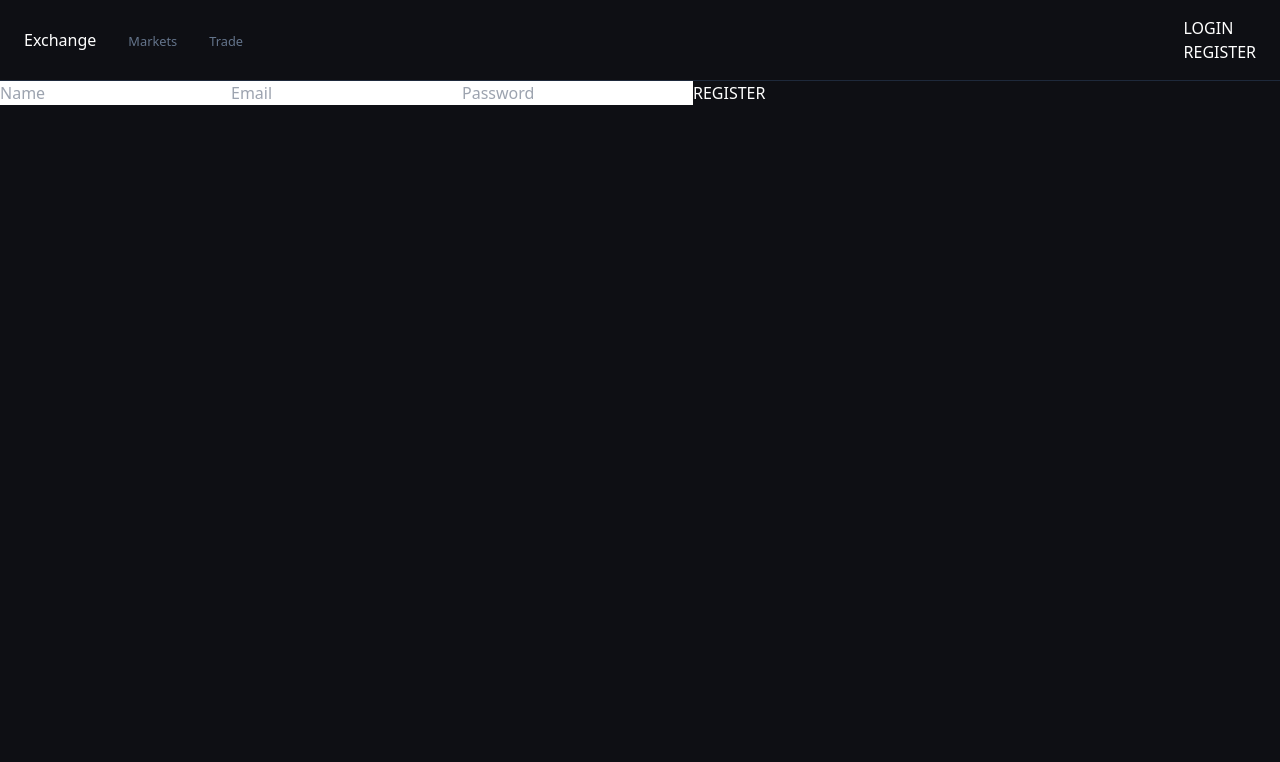
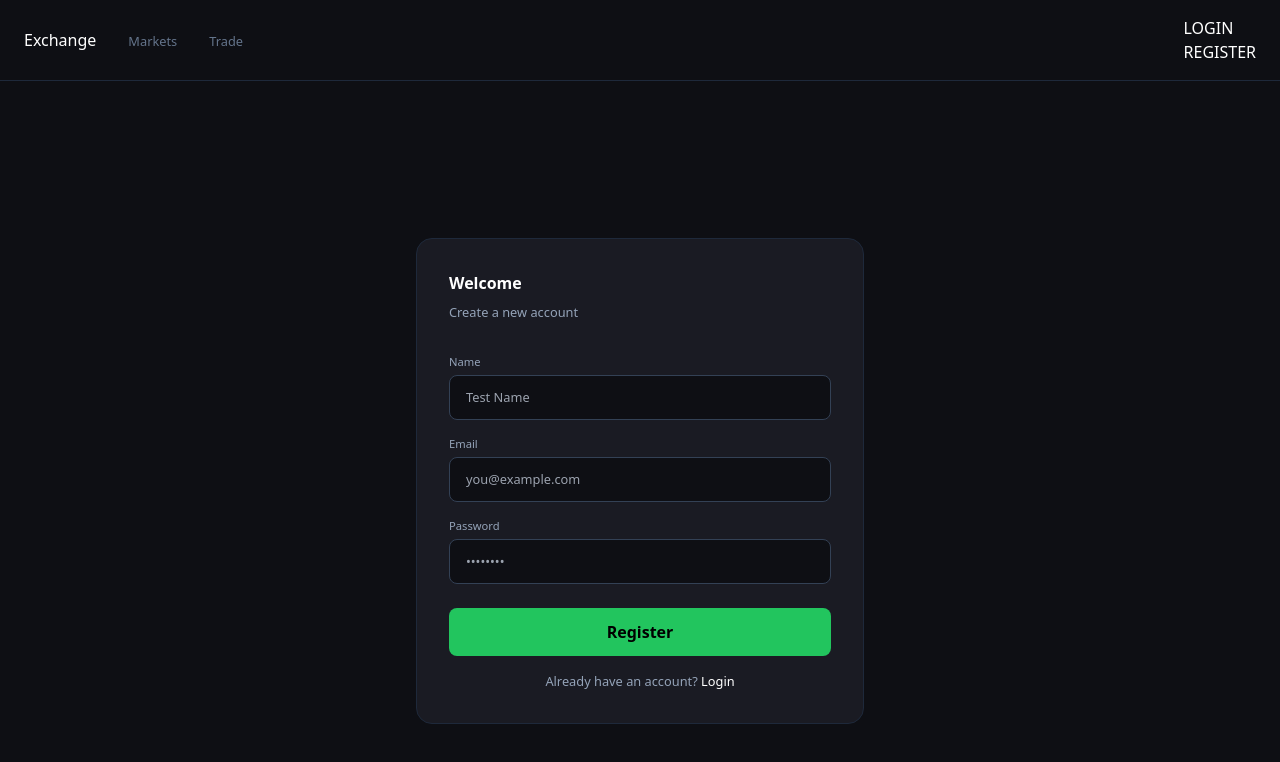
Before and after one commit to Kartik-Shrimali/Exchange_Project, a Next.js app: page /register in a window 1280 px wide. Shown: the top 762 px of the page. Built offline with nearby package versions, Linux system fonts and the light colour scheme.

Commit message:
added styling to login and register pages and a loader for tradeview(charts)

```diff
--- a/app/components/TradeView.tsx
+++ b/app/components/TradeView.tsx
@@ -1,4 +1,4 @@
-import { useEffect, useRef } from "react";
+import { useEffect, useRef, useState } from "react";
 import { ChartManager } from "../utils/chartManager";
 import type { KLine } from "../utils/types";
 import { getKlines } from "../utils/httpClient";
@@ -6,13 +6,12 @@ import { getKlines } from "../utils/httpClient";
 export default function TradeView({ market }: { market: string }) {
     const chartRef = useRef<HTMLDivElement>(null);
     const chartManagerRef = useRef<ChartManager>(null);
+    const [isLoading, setIsLoading] = useState(true);
 
     const init = async () => {
         let KLineData: KLine[] = [];
         try {
             KLineData = await getKlines(market, "1m", Math.floor((new Date().getTime() - 1000 * 60 * 60 * 24 * 7) / 1000), Math.floor((new Date().getTime()) / 1000));
-
-            console.log("KLine data:", KLineData);
         } catch (e) {
             console.log("Error: ", e);
         }
@@ -38,15 +37,26 @@ export default function TradeView({ market }: { market: string }) {
             );
             chartManagerRef.current = chartManager;
         }
+        setIsLoading(false);
     };
 
-    useEffect(()=>{
+    useEffect(() => {
         init();
-        const interval = setInterval(init , 1000 * 60);
+        const interval = setInterval(init, 1000 * 60);
         return () => clearInterval(interval);
-    } , [market , chartRef])
+    }, [market, chartRef])
 
     return (
-        <div ref={chartRef} style={{ height: "520px", width: "100%", marginTop: 4 }}></div>
+        <div style={{ height: "520px", width: "100%", marginTop: 4, position: "relative" }}>
+            {isLoading && (
+                <div className="absolute inset-0 flex items-center justify-center bg-[#0e0f14]">
+                    <div className="flex flex-col items-center gap-3">
+                        <div className="w-8 h-8 border-2 border-slate-600 border-t-green-500 rounded-full animate-spin"></div>
+                        <p className="text-slate-400 text-xs">Loading chart...</p>
+                    </div>
+                </div>
+            )}
+            <div ref={chartRef} style={{ height: "100%", width: "100%" }}></div>
+        </div>
     )
 }
--- a/app/login/page.tsx
+++ b/app/login/page.tsx
@@ -10,38 +10,65 @@ const BASE_URL = "http://localhost:3001/api/v1"
 export default function Login() {
     const [email, setEmail] = useState("");
     const [password, setPassword] = useState("");
-    const [error , setError] = useState("")
+    const [error, setError] = useState("")
     const router = useRouter();
     const login = useContext(loginContext);
 
     async function sendRequest() {
         try {
-            const response = await axios.post(`${BASE_URL}/auth/login`, {
-                email,
-                password
-            })
-
+            const response = await axios.post(`${BASE_URL}/auth/login`, { email, password })
             const token = response.data.token;
-
             localStorage.setItem("token", token);
             login.setLogin(true);
             router.push('/')
-
-        }catch(e){
-            setError("Failed to login check you email and password")
+        } catch (e) {
+            setError("Failed to login. Check your email and password.")
         }
     }
 
     return (
-        <div>
-            <input placeholder="Email" onChange={(e) => {
-                setEmail(e.target.value)
-            }}></input>
-            <input placeholder="Password" onChange={(e) => {
-                setPassword(e.target.value)
-            }}></input>
-            <button onClick={sendRequest}>LOGIN</button>
-            {error}
+        <div className="flex flex-col items-center justify-center min-h-screen">
+            <div className="w-full max-w-md bg-[#1a1b23] rounded-2xl p-8 border border-slate-800">
+                <h1 className="text-2xl font-bold text-white mb-2">Welcome back</h1>
+                <p className="text-slate-400 text-sm mb-8">Sign in to your account</p>
+
+                <div className="flex flex-col gap-4">
+                    <div className="flex flex-col gap-1">
+                        <label className="text-xs text-slate-400">Email</label>
+                        <input
+                            placeholder="you@example.com"
+                            className="bg-[#0e0f14] border border-slate-700 rounded-lg px-4 py-3 text-white text-sm focus:outline-none focus:border-slate-500"
+                            onChange={(e) => setEmail(e.target.value)}
+                        />
+                    </div>
+
+                    <div className="flex flex-col gap-1">
+                        <label className="text-xs text-slate-400">Password</label>
+                        <input
+                            type="password"
+                            placeholder="••••••••"
+                            className="bg-[#0e0f14] border border-slate-700 rounded-lg px-4 py-3 text-white text-sm focus:outline-none focus:border-slate-500"
+                            onChange={(e) => setPassword(e.target.value)}
+                        />
+                    </div>
+
+                    {error && <p className="text-red-400 text-xs">{error}</p>}
+
+                    <button
+                        onClick={sendRequest}
+                        className="mt-2 bg-green-500 hover:bg-green-400 text-black font-semibold py-3 rounded-lg transition"
+                    >
+                        Login
+                    </button>
+
+                    <p className="text-center text-sm text-slate-400">
+                        Don't have an account?{" "}
+                        <span className="text-white cursor-pointer hover:underline" onClick={() => router.push('/register')}>
+                            Register
+                        </span>
+                    </p>
+                </div>
+            </div>
         </div>
     )
 }
--- a/app/register/page.tsx
+++ b/app/register/page.tsx
@@ -34,18 +34,56 @@ export default function Register() {
     }
 
     return (
-        <div>
-            <input placeholder="Name" onChange={(e) => {
-                setName(e.target.value)
-            }}></input>
-            <input placeholder="Email" onChange={(e) => {
-                setEmail(e.target.value)
-            }}></input>
-            <input className = "text-black" placeholder="Password" onChange={(e) => {
-                setPassword(e.target.value);
-            }}></input>
-            <button onClick={sendRequest}>REGISTER</button>
-            {error}
+        <div className="flex flex-col items-center justify-center min-h-screen">
+            <div className="w-full max-w-md bg-[#1a1b23] rounded-2xl p-8 border border-slate-800">
+                <h1 className="text-2xl font-bold text-white mb-2">Welcome </h1>
+                <p className="text-slate-400 text-sm mb-8">Create a new account</p>
+
+                <div className="flex flex-col gap-4">
+                    <div className="flex flex-col gap-1">
+                        <label className="text-xs text-slate-400">Name</label>
+                        <input
+                            placeholder="Test Name"
+                            className="bg-[#0e0f14] border border-slate-700 rounded-lg px-4 py-3 text-white text-sm focus:outline-none focus:border-slate-500"
+                            onChange={(e) => setName(e.target.value)}
+                        />
+                    </div>
+                    <div className="flex flex-col gap-1">
+                        <label className="text-xs text-slate-400">Email</label>
+                        <input
+                            placeholder="you@example.com"
+                            className="bg-[#0e0f14] border border-slate-700 rounded-lg px-4 py-3 text-white text-sm focus:outline-none focus:border-slate-500"
+                            onChange={(e) => setEmail(e.target.value)}
+                        />
+                    </div>
+
+                    <div className="flex flex-col gap-1">
+                        <label className="text-xs text-slate-400">Password</label>
+                        <input
+                            type="password"
+                            placeholder="••••••••"
+                            className="bg-[#0e0f14] border border-slate-700 rounded-lg px-4 py-3 text-white text-sm focus:outline-none focus:border-slate-500"
+                            onChange={(e) => setPassword(e.target.value)}
+                        />
+                    </div>
+
+                    {error && <p className="text-red-400 text-xs">{error}</p>}
+
+                    <button
+                        onClick={sendRequest}
+                        className="mt-2 bg-green-500 hover:bg-green-400 text-black font-semibold py-3 rounded-lg transition"
+                    >
+                        Register
+                    </button>
+
+                    <p className="text-center text-sm text-slate-400">
+                        Already have an account?{" "}
+                        <span className="text-white cursor-pointer hover:underline" onClick={() => router.push('/login')}>
+                            Login
+                        </span>
+                    </p>
+                </div>
+            </div>
         </div>
     )
 }
```
Also changed, not shown: 1 other file (tests, documents, lock files or other folders).
